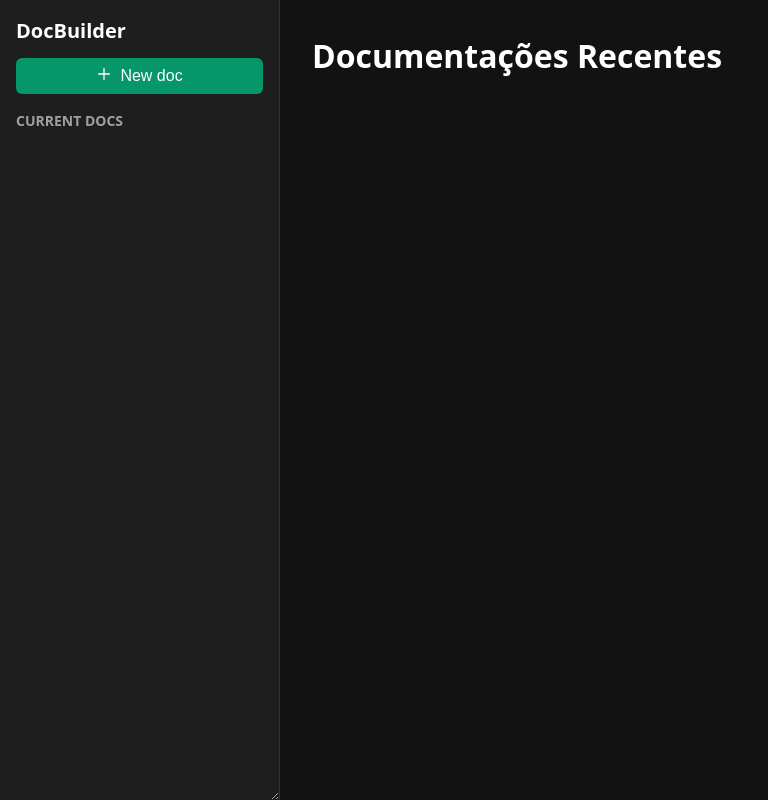
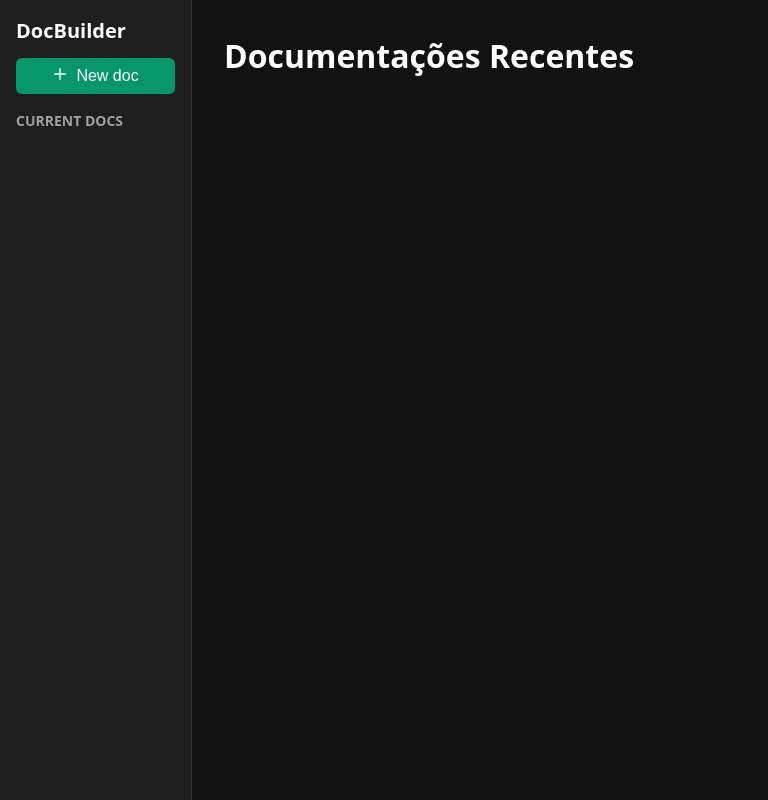
Before and after one commit to FabioMiguelNascimento/documentation_creator, a Next.js app: page / in a window 1280 px wide. Shown: the whole page, without its empty margins (0-768 px from the left). Built offline with nearby package versions, Linux system fonts and the light colour scheme.

Commit message:
Add: Resize para navigation, savalmento de resize no localstorage. Adicionado loadingState no navigation.

```diff
--- a/package.json
+++ b/package.json
@@ -26,6 +26,7 @@
     "react": "^18.2.0",
     "react-dom": "^18.2.0",
     "react-icons": "^5.0.1",
+    "react-resizable-panels": "^3.0.2",
     "react-transition-group": "^4.4.5",
     "sass": "^1.87.0"
   },
--- a/src/app/globals.scss
+++ b/src/app/globals.scss
@@ -80,6 +80,27 @@ body {
   }
 }
 
+[data-panel-group-direction="horizontal"] > [data-panel-resize-handle] {
+  width: 4px;
+  margin: 0 -2px;
+  background: transparent;
+  transition: background 0.2s;
+  position: relative;
+  z-index: 100;
+  cursor: ew-resize;
+
+  &:hover {
+    background: var(--primary-color);
+    opacity: 0.5;
+  }
+
+  &:active,
+  &[data-resize-handle-active="true"] {
+    background: var(--primary-color);
+    opacity: 0.8;
+  }
+}
+
 @media (max-width: 768px) {
   :root {
     --spacing-unit: 0.75rem;
--- a/src/components/ClientLayout/ClientLayout.tsx
+++ b/src/components/ClientLayout/ClientLayout.tsx
@@ -1,8 +1,14 @@
 'use client';
 import { SelectionPane } from '@/components/SelectionPane/SelectionPane';
 import { SelectionProvider, useSelection } from '@/contexts/SelectionContext';
-import { useEffect } from 'react';
+import { useEffect, useLayoutEffect, useState } from 'react';
+import { Panel, PanelGroup, PanelResizeHandle } from 'react-resizable-panels';
 import Navigation from '../Navigation/Navigation';
+
+const STORAGE_KEY = 'nav-width';
+const DEFAULT_WIDTH = 280;
+const MIN_SIZE = 15;
+const MAX_SIZE = 35;
 
 function MainContent({ children }: { children: React.ReactNode }) {
   const { startSelection, updateSelection, endSelection } = useSelection();
@@ -38,12 +44,51 @@ function MainContent({ children }: { children: React.ReactNode }) {
 }
 
 export const ClientLayout = ({ children }: { children: React.ReactNode }) => {
+  const [mounted, setMounted] = useState(false);
+  const [width, setWidth] = useState(DEFAULT_WIDTH);
+
+  useLayoutEffect(() => {
+    const savedWidth = Number(localStorage.getItem(STORAGE_KEY)) || DEFAULT_WIDTH;
+    setWidth(savedWidth);
+    setMounted(true);
+  }, []);
+
+  const handleLayout = (sizes: number[]) => {
+    if (!mounted) return;
+    const newWidth = Math.round((sizes[0] / 100) * window.innerWidth);
+    localStorage.setItem(STORAGE_KEY, String(newWidth));
+  };
+
+  if (!mounted) {
+    return (
+      <SelectionProvider>
+        <div style={{ display: 'flex' }}>
+          <div style={{ width: DEFAULT_WIDTH }}>
+            <Navigation />
+          </div>
+          <main style={{ flex: 1 }}>
+            <MainContent>{children}</MainContent>
+          </main>
+        </div>
+      </SelectionProvider>
+    );
+  }
+
   return (
     <SelectionProvider>
-      <div style={{ display: 'flex' }}>
-        <Navigation />
-        <MainContent>{children}</MainContent>
-      </div>
+      <PanelGroup direction="horizontal" onLayout={handleLayout}>
+        <Panel
+          defaultSize={MIN_SIZE}
+          minSize={MIN_SIZE}
+          maxSize={MAX_SIZE}
+        >
+          <Navigation />
+        </Panel>
+        <PanelResizeHandle className="panel-resize-handle" />
+        <Panel>
+          <MainContent>{children}</MainContent>
+        </Panel>
+      </PanelGroup>
     </SelectionProvider>
   );
 };
--- a/src/components/Navigation/Navigation.module.scss
+++ b/src/components/Navigation/Navigation.module.scss
@@ -1,32 +1,9 @@
 .navigation {
-  width: var(--sidebar-width);
   height: 100vh;
   background: var(--secondary-bg);
   border-right: 1px solid var(--border-color);
   padding: var(--spacing-unit);
-  position: sticky;
-  top: 0;
-  left: 0;
-  position: relative;
-  resize: horizontal;
-  max-width: 600px;
-  min-width: 200px;
-  overflow: hidden;
-
-  .resizer {
-    position: absolute;
-    right: -4px;
-    top: 0;
-    bottom: 0;
-    width: 8px;
-    cursor: ew-resize;
-    background: transparent;
-    transition: background 0.2s;
-
-    &:hover {
-      background: var(--hover-color);
-    }
-  }
+  overflow-y: auto;
 }
 
 .header {
@@ -146,3 +123,23 @@
   gap: 0.5rem;
   align-items: center;
 }
+
+.docItemSkeleton {
+  height: 40px;
+  background: var(--tertiary-bg);
+  border-radius: 6px;
+  margin-bottom: 0.5rem;
+  animation: pulse 1.5s ease-in-out infinite;
+}
+
+@keyframes pulse {
+  0% {
+    opacity: 0.6;
+  }
+  50% {
+    opacity: 0.4;
+  }
+  100% {
+    opacity: 0.6;
+  }
+}
--- a/src/components/Navigation/Navigation.tsx
+++ b/src/components/Navigation/Navigation.tsx
@@ -5,7 +5,6 @@ import Dropdown, { DropdownItem } from "@/components/Dropdown/Dropdown";
 import Checkbox from "@/components/Select/Checkbox/Checkbox";
 import { useToast } from "@/contexts/ToastContext";
 import { useDocumentSelection } from "@/hooks/useDocumentSelection";
-import { useKeyboardShortcuts } from "@/hooks/useKeyboardShortcuts";
 import { documentStorage } from "@/services/documentStorage";
 import { Documentation } from "@/types/documentation";
 import Link from "next/link";
@@ -25,6 +24,7 @@ import styles from "./Navigation.module.scss";
 
 export default function Navigation() {
   const [docs, setDocs] = useState<Documentation[]>([]);
+  const [isLoading, setIsLoading] = useState(true);
   const {
     isSelectionMode,
     selectedDocs,
@@ -35,15 +35,13 @@ export default function Navigation() {
   const router = useRouter();
   const [showExportModal, setShowExportModal] = useState(false);
   const { showToast } = useToast();
-  const [width, setWidth] = useState(() => {
-    const savedWidth = localStorage.getItem('navigationWidth');
-    return savedWidth ? parseInt(savedWidth) : 280;
-  });
-  const isResizing = useRef(false);
   const navigationRef = useRef<HTMLElement>(null);
 
   useEffect(() => {
-    const handleUpdate = () => setDocs(documentStorage.get());
+    const handleUpdate = () => {
+      setDocs(documentStorage.get());
+      setIsLoading(false);
+    };
     const handleSingleUpdate = (e: CustomEvent<{ doc: Documentation }>) => {
       setDocs(docs => docs.map(d =>
         d.id === e.detail.doc.id ? e.detail.doc : d
@@ -57,31 +55,6 @@ export default function Navigation() {
     return () => {
       document.removeEventListener('docsUpdated', handleUpdate);
       document.removeEventListener('docUpdated', handleSingleUpdate as EventListener);
-    };
-  }, []);
-
-  useEffect(() => {
-    const handleMouseMove = (e: MouseEvent) => {
-      if (!isResizing.current) return;
-
-      const newWidth = Math.min(Math.max(e.clientX, 200), 600);
-      setWidth(newWidth);
-      localStorage.setItem('navigationWidth', newWidth.toString());
-    };
-
-    const handleMouseUp = () => {
-      isResizing.current = false;
-      document.body.style.cursor = 'default';
-      window.removeEventListener('mousemove', handleMouseMove);
-      window.removeEventListener('mouseup', handleMouseUp);
-    };
-
-    window.addEventListener('mousemove', handleMouseMove);
-    window.addEventListener('mouseup', handleMouseUp);
-
-    return () => {
-      window.removeEventListener('mousemove', handleMouseMove);
-      window.removeEventListener('mouseup', handleMouseUp);
     };
   }, []);
 
@@ -224,7 +197,6 @@ export default function Navigation() {
     <nav
       ref={navigationRef}
       className={styles.navigation}
-      style={{ width }}
     >
       {isSelectionMode ? (
         <div className={styles.header} data-selection-mode={true}>
@@ -272,16 +244,16 @@ export default function Navigation() {
 
       <div className={styles.docsList}>
         <h2>Current Docs</h2>
-        {docs.map(renderDocItem)}
+        {isLoading ? (
+          <>
+            <div className={styles.docItemSkeleton} />
+            <div className={styles.docItemSkeleton} />
+            <div className={styles.docItemSkeleton} />
+          </>
+        ) : (
+          docs.map(renderDocItem)
+        )}
       </div>
-
-      <div
-        className={styles.resizer}
-        onMouseDown={(e) => {
-          isResizing.current = true;
-          document.body.style.cursor = 'ew-resize';
-        }}
-      />
 
       <ExportModal
         isOpen={showExportModal}
```
Also changed, not shown: 1 other file (tests, documents, lock files or other folders). Lines whose indentation alone changed are shown as unchanged.
